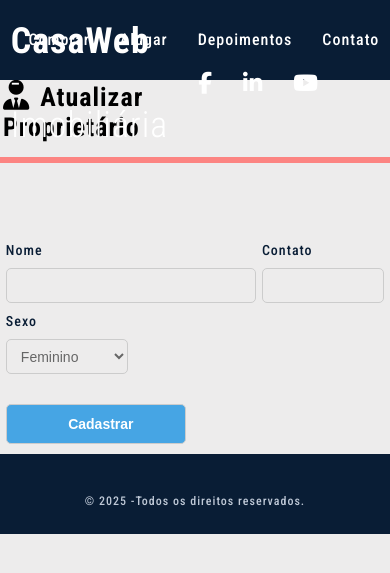
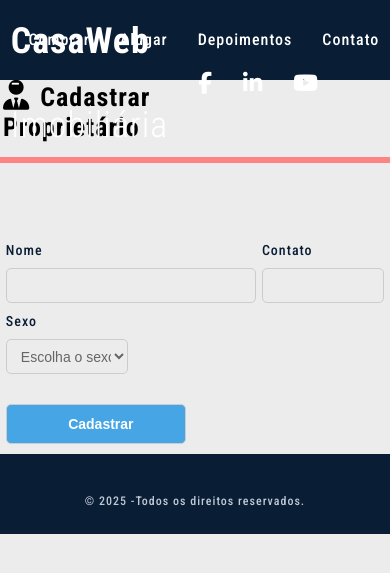
Before and after one commit to alexclemente1985/Treinos_PHP, a PHP site: template projetoImob/src/views/painel/proprietario/index.php in a window 390 px wide. Shown: the top 573 px of the page. Run offline with PHP 8.4, Linux system fonts and the light colour scheme; the template is opened without the code that fills it: most values are stand-ins (such as "Sample title", 1, 10 or a date in 2020).

Commit message:
Projeto Imobiliária - atualização proprietário (carregamento dos dados)

```diff
--- a/projetoImob/src/views/painel/proprietario/index.php
+++ b/projetoImob/src/views/painel/proprietario/index.php
@@ -31,16 +31,16 @@
             <label for="" class="fnc-preto-azulado">Contato</label>
             <input type="text"
              name="contato"
-             id=""
-             value=<?php if(isset($id) && $id != ''): echo $proprietarios[0]->CONTATO; endif;?>
+             id="contato"
+             value="<?php if(isset($id) && $id != ''): echo $proprietarios[0]->CONTATO; endif;?>"
               >
         </div>
         <div class="box-4">
             <label for="" class="fnc-preto-azulado">Sexo</label>
             <select name="sexo" id="sexo">
                 <option value="">Escolha o sexo...</option>
-                <option value="M" selected=<?=(isset($id) && $id != '' && $proprietarios[0]->SEXO == 'M')?>>Masculino</option>
-                <option value="F" selected=<?=(isset($id) && $id != '' && $proprietarios[0]->SEXO == 'F')?>>Feminino</option>
+                <option value="M" <?php if(isset($id) && $id != '' && $proprietarios[0]->SEXO == 'M'):?> selected="selected"<?php endif;?>>Masculino</option>
+                <option value="F" <?php if(isset($id) && $id != '' && $proprietarios[0]->SEXO == 'F'):?> selected="selected"<?php endif;?>>Feminino</option>
             </select>
         </div>
         <div class="box-12 mg-t-2">
```
